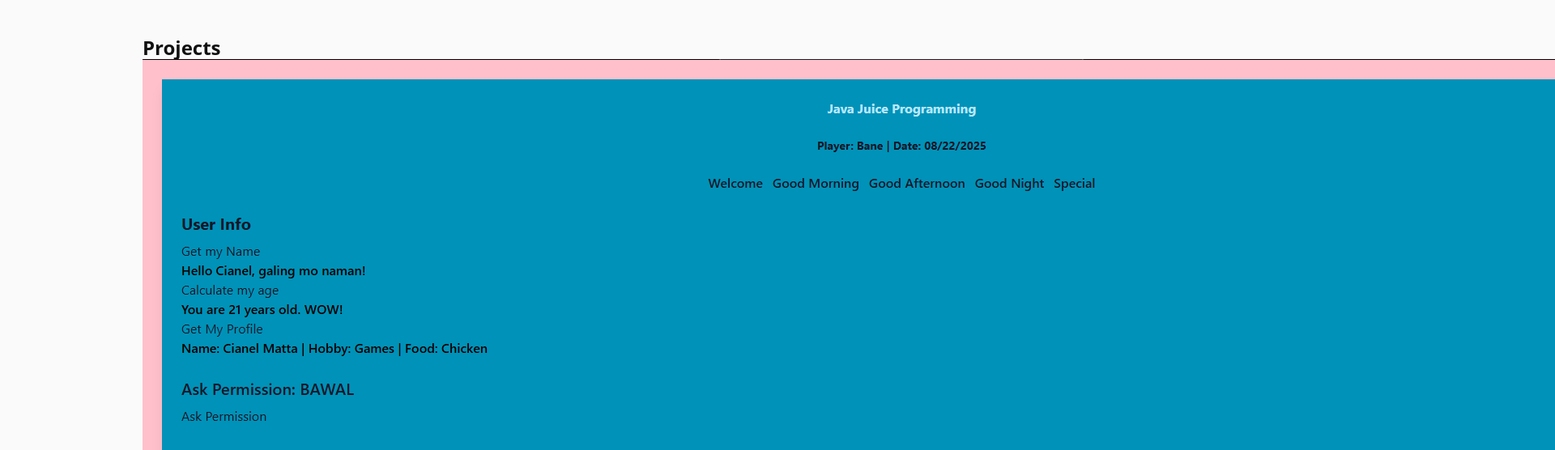
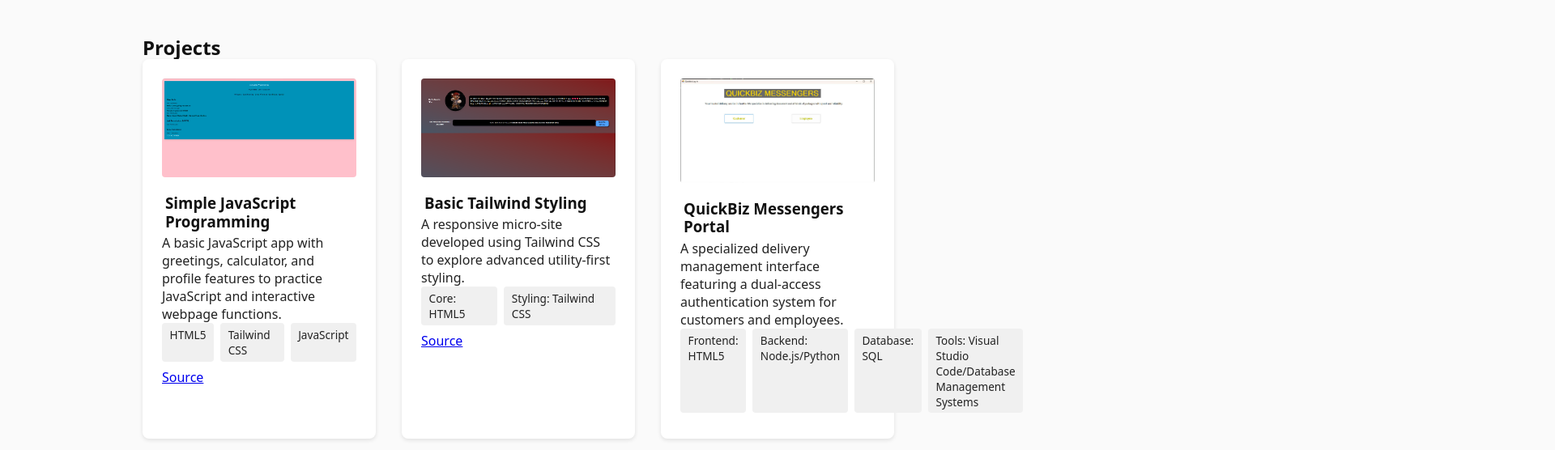
Before and after one commit to tiredbane/mattacianel, a plain HTML site: page index.html in a window 1280 px wide. Shown: the part 311-867 px from the top of the page at 81% size, 1920 px wide, since content can reach past the window. Drawn offline with Linux system fonts and the light colour scheme.

Commit message:
css update

```diff
--- a/style.css
+++ b/style.css
@@ -34,3 +34,35 @@ h1,h2,h3{
 #hero .tagline{
     font-size: 1.4rem;
 }
+
+.grid{
+    display: grid;
+    gap: 2rem;
+    grid-template-columns: repeat(auto-fill, minmax(280px, 1fr));
+}
+.card{
+    background: #fff;
+    padding: 1.5rem;
+    border-radius: 8px;
+    box-shadow: 0 2px 5px rgba(0, 0, 0, .1);
+}
+.card img{
+    max-width: 100%;
+    border-radius: 4px;
+    margin-bottom: 1rem;
+}
+.card h3{
+    margin: 0 .25rem .25rem;
+}
+.card .stack{
+    list-style: none;
+    display: flex;
+    gap: .5rem;
+    margin: 0 0 .5rem;
+}
+.card .stack li{
+    background: #f0f0f0;
+    padding: .3rem .6rem;
+    border-radius: 4px;
+    font-size: .85rem;
+}
```
